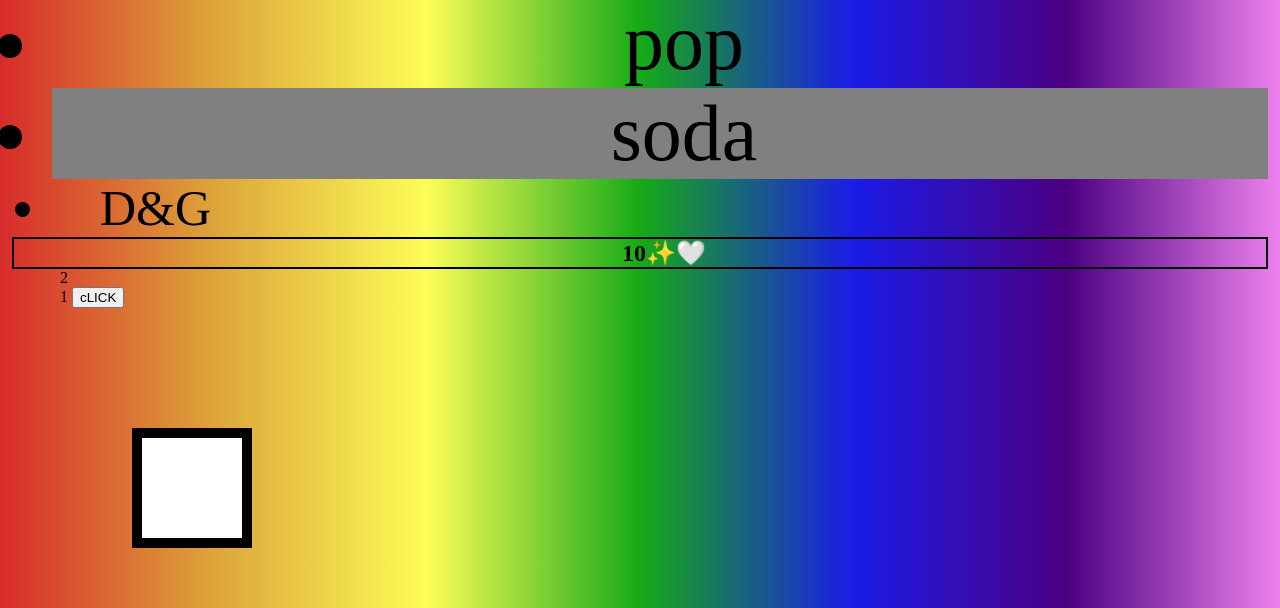
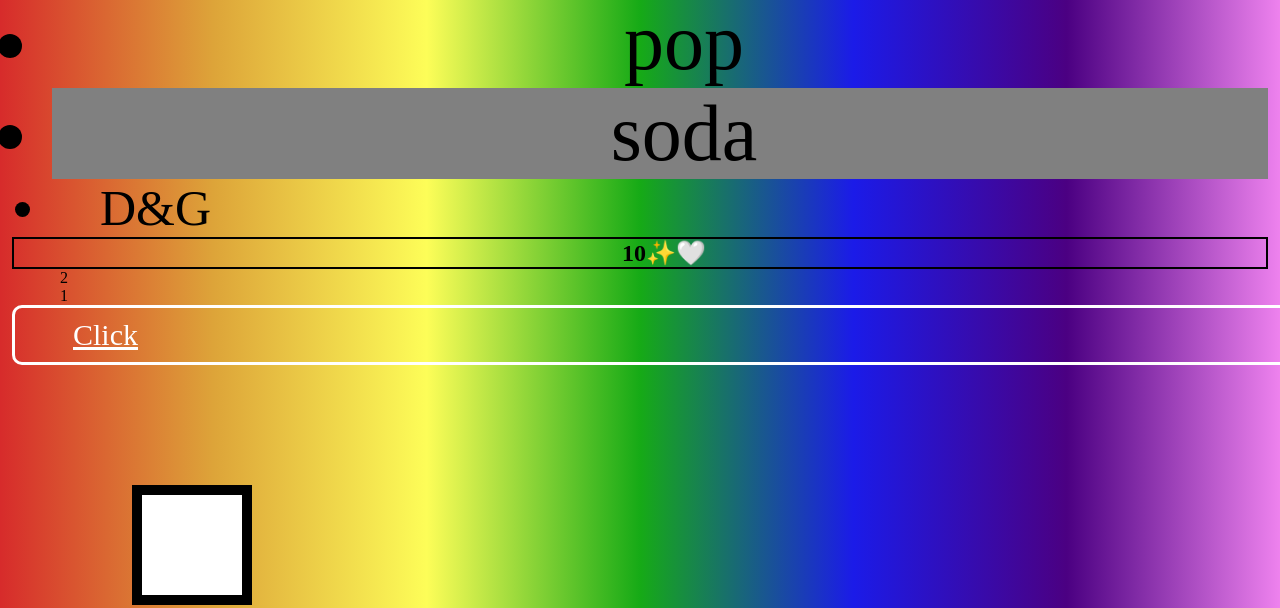
Before and after one commit to anickacodes/Notes-Mod2_DOMEvents-intro, a plain HTML site: page index.html in a window 1280 px wide. Shown: the part 198-806 px from the top of the page. Drawn offline with Linux system fonts and the light colour scheme.

Commit message:
updated notes + updating default anchor button

```diff
--- a/index.html
+++ b/index.html
@@ -34,7 +34,8 @@
             2
             <div class="div1">
                 1
-                <button>cLICK</button>
+                <!-- <button>cLICK</button> -->
+                <a href="" class="button">Click</a>
             </div>
         </div>
     </div>
--- a/main.js
+++ b/main.js
@@ -195,7 +195,7 @@ revealBtn.addEventListener("click", revealContent);
 /**
  * event propogation & delegation
  *
- * propgation: how an event travels through DOM (electricity through a wire)
+ * propogation: how an event travels through DOM (electricity through a wire)
  * event passing through every node until forcefully stopped
  *
  * capture phase- startsfrom root to target
@@ -207,25 +207,29 @@ revealBtn.addEventListener("click", revealContent);
 
 
 window.addEventListener("click", function(){
-    console.log('Window')
-}, true);
+    console.log("first phase",'Window')
+}, false);
 
 document.addEventListener("click", function() {
     console.log('Document')
-}, true);
+}, false);
 
-document.querySelector('.div2').addEventListener("click", function(){
+document.querySelector('.div2').addEventListener("click", function(e){
+    //e.stopPropagation()//once it reaches here, stop propogating
     console.log('DIV 2')
-}, true);
+},{once: true}); //only fire once
 
 
 document.querySelector('.div1').addEventListener("click", function(){
     console.log('DIV 1')
-}, true);
+}, false);
 
-document.querySelector('button').addEventListener("click", function(e){
-    console.log(e)
-}, true);
+document.querySelector('.button').addEventListener("click", function(e){
+    console.log("target",e.target.innerText="CLick")
+}, false);
+
+//bubbling - change all true to false ; goes from target upwards
+//default behavior of an anchor tag is t redirect you -so if a flash reload is seen, it's doing its thing
 
 
 // console.log(HTMLAllCollection)
--- a/styles.css
+++ b/styles.css
@@ -3,10 +3,10 @@
 }
 
 body {
-background-color: color-mix(in oklab, #04ff00, #25adad 50%);
-background-image: linear-gradient(to right, rgb(215, 43, 43),rgb(221, 164, 57),rgb(253, 253, 88),rgb(22, 170, 22),rgb(27, 27, 232),indigo,violet);
-margin: 12px;
-text-indent: 3em;
+    background-color: color-mix(in oklab, #04ff00, #25adad 50%);
+    background-image: linear-gradient(to right, rgb(215, 43, 43), rgb(221, 164, 57), rgb(253, 253, 88), rgb(22, 170, 22), rgb(27, 27, 232), indigo, violet);
+    margin: 12px;
+    text-indent: 3em;
 }
 
 h1 {
@@ -23,6 +23,7 @@ h2 {
     text-align: center;
     font-weight: 200px;
 }
+
 #blank-box {
     margin: 120px;
     background-color: white;
@@ -40,3 +41,16 @@ h2 {
     display: block;
 
 }
+
+.button {
+    font-size: 30px;
+    margin: auto;
+    width: 100%;
+    padding: 10px;
+    border-radius: 10px;
+    cursor: pointer;
+    border: solid 3px #fff;
+    background: none;
+    color: #fff;
+    display: block;
+}
```
Also changed, not shown: notes.txt.
